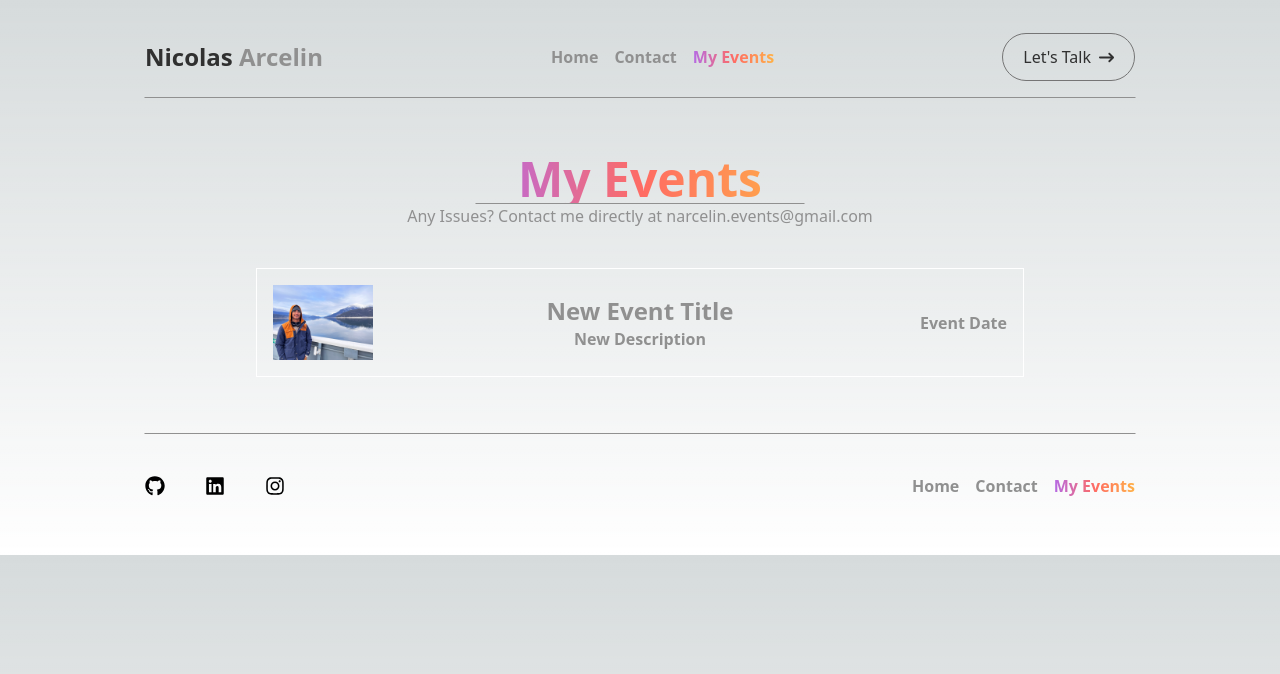
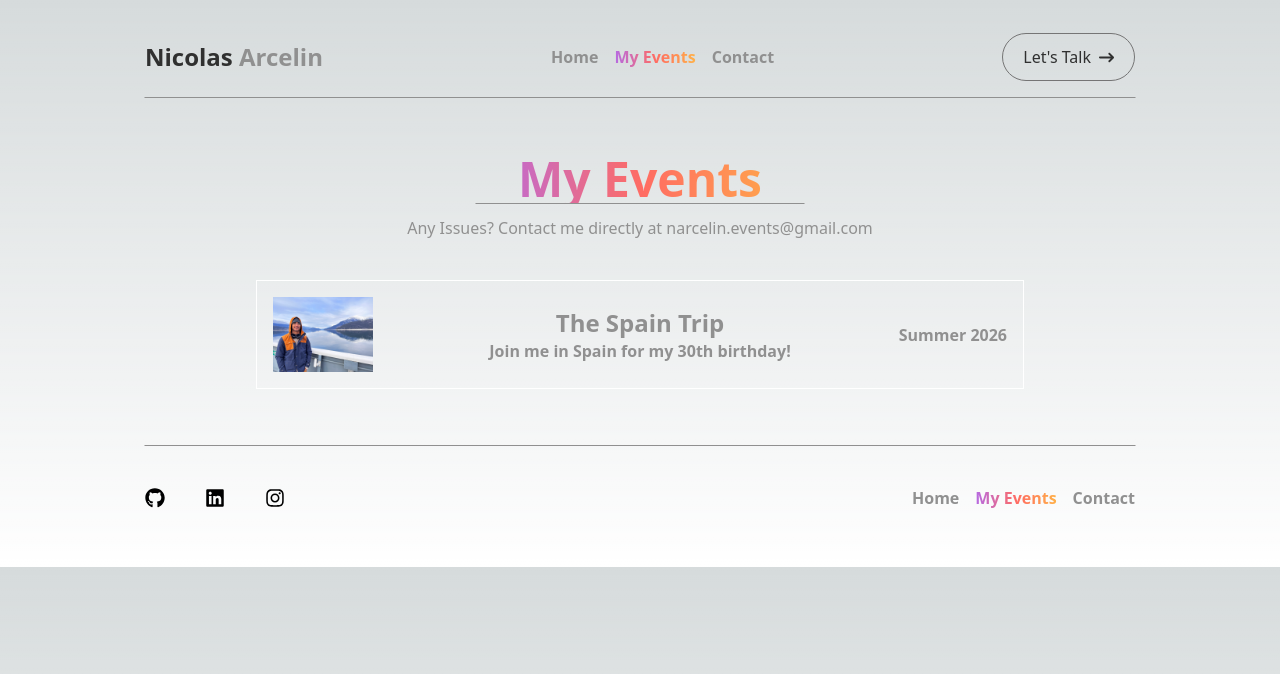
Before and after one commit to narcelin/portfolio_v2, a Next.js app: page /myEvents in a window 1280 px wide. Shown: the top 674 px of the page. Built offline with nearby package versions, Linux system fonts and the light colour scheme.

Commit message:
changing events page for dynamic screen sizing

```diff
--- a/src/app/components/MyNavLink.tsx
+++ b/src/app/components/MyNavLink.tsx
@@ -35,10 +35,10 @@ export function NavLinks(classNames: string) {
         <MyNavLink id="about">About</MyNavLink>
       </li> */}
       <li>
-        <MyNavLink id="contact">Contact</MyNavLink>
+        <MyNavLink id="myEvents">My Events</MyNavLink>
       </li>
       <li>
-        <MyNavLink id="myEvents">My Events</MyNavLink>
+        <MyNavLink id="contact">Contact</MyNavLink>
       </li>
     </ul>
   );
--- a/src/app/components/PageHeading.tsx
+++ b/src/app/components/PageHeading.tsx
@@ -11,7 +11,7 @@ export default function PageHeading({
   subHeading: string;
 }) {
   return (
-    <div className="flex flex-col md:w-2/3 justify-center items-center">
+    <div className="flex flex-col md:w-2/3 justify-center items-center gap-3">
       <MyHeader
         headerType={4}
         className="text-center border border-transparent border-b-shadow w-1/2"
--- a/src/app/components/sections/EventCard.tsx
+++ b/src/app/components/sections/EventCard.tsx
@@ -48,17 +48,9 @@ export default function HeroSection({
   date?: string;
 }) {
   return (
-    <MyNavLink id={id ? id : "sandbox"}>
-      <div
-        style={{
-          display: "flex",
-          alignItems: "center",
-          border: "1px solid white",
-          width: "60vw",
-          padding: "1rem",
-        }}
-      >
-        <div style={{ flex: 1 }}>
+    <MyNavLink id={id ? id : "error"}>
+      <div className="flex flex-col md:flex-row items-center border border-white w-full md:w-[60vw] p-4">
+        <div className="flex-1 mb-4 md:mb-0">
           <Image
             src={imageSrc ? imageSrc : "/assets/imgs/img1.jpg"}
             alt={imgAlt ? imgAlt : "Event Image"}
@@ -66,11 +58,11 @@ export default function HeroSection({
             height={100}
           />
         </div>
-        <div style={{ flex: 2, textAlign: "center" }}>
-          <MyHeader headerType={3}>{title ? title : "Event Title"}</MyHeader>
-          <div>{description ? description : "Event Description"}</div>
+        <div className="flex-2 text-center mb-4 md:mb-0">
+          <MyHeader headerType={3}>{title ? title : "MISSING TITLE"}</MyHeader>
+          <div>{description ? description : "MISSING DESCRIPTION"}</div>
         </div>
-        <div style={{ flex: 1, textAlign: "right" }}>
+        <div className="flex-1 text-right">
           <div>{date ? date : "Event Date"}</div>
         </div>
       </div>
--- a/src/app/contact/page.jsx
+++ b/src/app/contact/page.jsx
@@ -7,7 +7,7 @@ export default function Contact() {
   return (
     <main className="flex flex-col items-center py-14 gap-10">
       <PageHeading
-        heading="OUT OF ORDER"
+        heading="Under Construction"
         subHeading="Contact me directly at narcelin.events@gmail.com"
         // heading="Contact"
         // subHeading="Let's Connect and Create Something Amazing Together: Reach Out to Start a Conversation About Your Project or Idea Today!"
--- a/src/app/myEvents/page.jsx
+++ b/src/app/myEvents/page.jsx
@@ -9,9 +9,10 @@ export default function MyEvents() {
         subHeading="Any Issues? Contact me directly at narcelin.events@gmail.com"
       />
       <EventCard
-        title="New Event Title"
-        description="New Description"
         id="myEvent"
+        title="The Spain Trip"
+        description="Join me in Spain for my 30th birthday!"
+        date="Summer 2026"
       />
     </main>
   );
--- a/src/app/page.tsx
+++ b/src/app/page.tsx
@@ -14,7 +14,7 @@ export default function Home() {
     const underConstructionAlert = () => {
       toast.warning("Under Construction", {
         position: "top-right",
-        autoClose: 800,
+        autoClose: 1250,
         hideProgressBar: true,
         closeOnClick: true,
         pauseOnHover: true,
```
